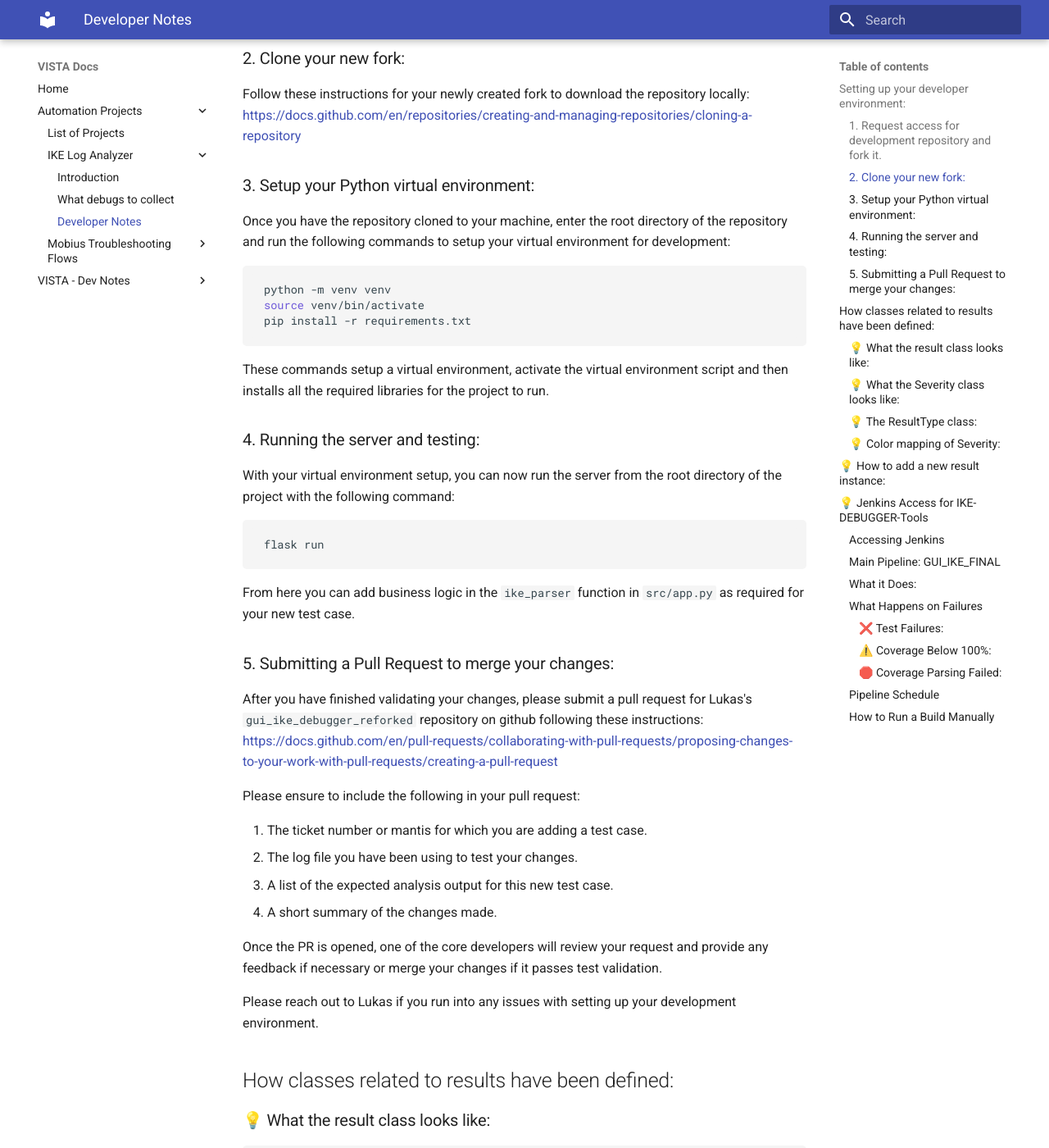
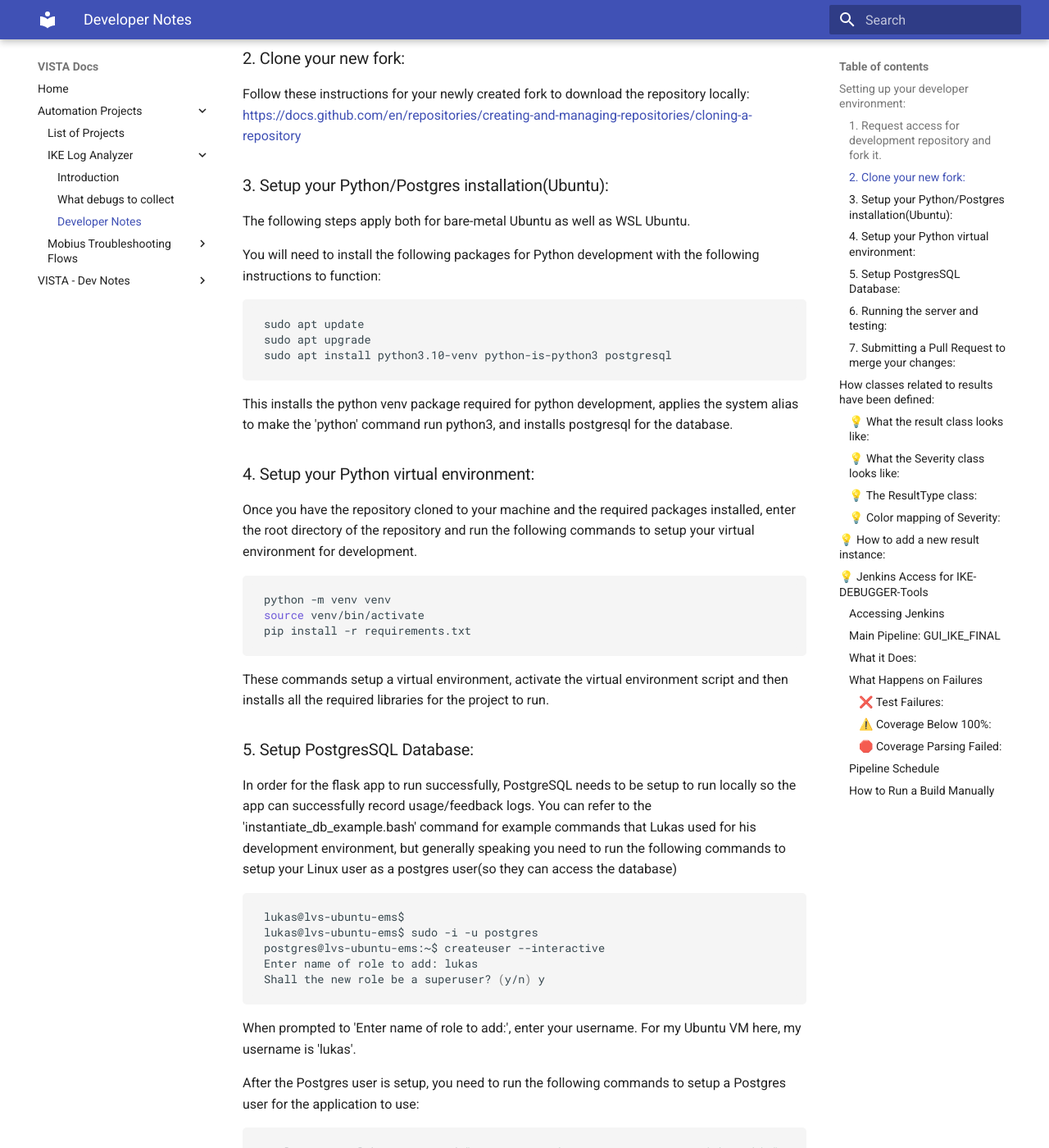
Before and after one commit to ProjectVISTA/VISTA-docs, an MkDocs documentation site: the page built from docs/ike-log-analyzer/dev.md, in a window 1280 px wide and 1400 px high, scrolled down 675 px. Shown: the whole window at 82% size. Built offline with MkDocs 1.6.1 and Material for MkDocs 9.7.7, drawn with Linux system fonts in a browser that asks for light colours; some of the changed text lies outside the part shown.

Commit message:
added postgres steps to setting up the ike log analyzer

````diff
--- a/docs/ike-log-analyzer/dev.md
+++ b/docs/ike-log-analyzer/dev.md
@@ -16,9 +16,23 @@ In order to fork the repository used for developing new test cases before they g
 
 Follow these instructions for your newly created fork to download the repository locally: [https://docs.github.com/en/repositories/creating-and-managing-repositories/cloning-a-repository](https://docs.github.com/en/repositories/creating-and-managing-repositories/cloning-a-repository)
 
-### 3. Setup your Python virtual environment:
+### 3. Setup your Python/Postgres installation(Ubuntu):
 
-Once you have the repository cloned to your machine, enter the root directory of the repository and run the following commands to setup your virtual environment for development:
+The following steps apply both for bare-metal Ubuntu as well as WSL Ubuntu.
+
+You will need to install the following packages for Python development with the following instructions to function:
+
+```bash
+sudo apt update
+sudo apt upgrade
+sudo apt install python3.10-venv python-is-python3 postgresql
+```
+
+This installs the python venv package required for python development, applies the system alias to make the 'python' command run python3, and installs postgresql for the database.
+
+### 4. Setup your Python virtual environment:
+
+Once you have the repository cloned to your machine and the required packages installed, enter the root directory of the repository and run the following commands to setup your virtual environment for development.
 
 ```bash
 python -m venv venv
@@ -28,17 +42,61 @@ pip install -r requirements.txt
 
 These commands setup a virtual environment, activate the virtual environment script and then installs all the required libraries for the project to run.
 
-### 4. Running the server and testing:
+### 5. Setup PostgresSQL Database:
 
-With your virtual environment setup, you can now run the server from the root directory of the project with the following command:
+In order for the flask app to run successfully, PostgreSQL needs to be setup to run locally so the app can successfully record usage/feedback logs. You can refer to the 'instantiate_db_example.bash' command for example commands that Lukas used for his development environment, but generally speaking you need to run the following commands to setup your Linux user as a postgres user(so they can access the database)
+
+```bash
+lukas@lvs-ubuntu-ems$
+lukas@lvs-ubuntu-ems$ sudo -i -u postgres
+postgres@lvs-ubuntu-ems:~$ createuser --interactive
+Enter name of role to add: lukas
+Shall the new role be a superuser? (y/n) y
+```
+
+When prompted to 'Enter name of role to add:', enter your username. For my Ubuntu VM here, my username is 'lukas'.
+
+After the Postgres user is setup, you need to run the following commands to setup a Postgres user for the application to use:
+
+```bash
+psql postgres lukas --command "CREATE USER ike_user WITH PASSWORD 'ike_psk';"
+psql postgres lukas --command "CREATE DATABASE usage_logs OWNER ike_user;"
+psql postgres lukas --command "GRANT ALL PRIVILEGES ON DATABASE usage_logs TO ike_user;"
+```
+
+Replace 'lukas' in these commands with the name of your new Postgres user created in the previous commands.
+
+After the database is created, you need to add a .env file to the root directory of your fork for the database authentication credentials. For the 'ike_user' Postgres user created above, use the following entry in your project's .env file.
+
+```
+DB_URI=postgresql://ike_user:ike_psk@localhost:5432/usage_logs
+```
+
+Finally, the postgres server must be started on your machine.
+
+On Ubuntu, use the following command:
+
+```bash
+systemctl enable --now postgresql
+```
+
+On WSL, use the following command:
+
+```bash
+sudo service start postgresql
+```
+
+### 6. Running the server and testing:
+
+With your virtual environment setup, you can now run the server from the root directory of the project with the following command. Ensure that you have already run the 'source venv/bin/activate command as specificed in step 4 so that your shell has the correct python libraries imported.
 
 ```bash
 flask run
 ```
 
-From here you can add business logic in the `ike_parser` function in `src/app.py` as required for your new test case.
+From here you can add business logic in the `ike_parser` function in `src/app.py` as required for your new test case. Note that a refactor for the parser is in progress by Lukas, he will update this documentation when this is completed.
 
-### 5. Submitting a Pull Request to merge your changes:
+### 7. Submitting a Pull Request to merge your changes:
 
 After you have finished validating your changes, please submit a pull request for Lukas's `gui_ike_debugger_reforked` repository on github following these instructions: [https://docs.github.com/en/pull-requests/collaborating-with-pull-requests/proposing-changes-to-your-work-with-pull-requests/creating-a-pull-request](https://docs.github.com/en/pull-requests/collaborating-with-pull-requests/proposing-changes-to-your-work-with-pull-requests/creating-a-pull-request)
 
````
Also changed, not shown: other parts of docs/ike-log-analyzer/dev.md (+1 -1 lines).
